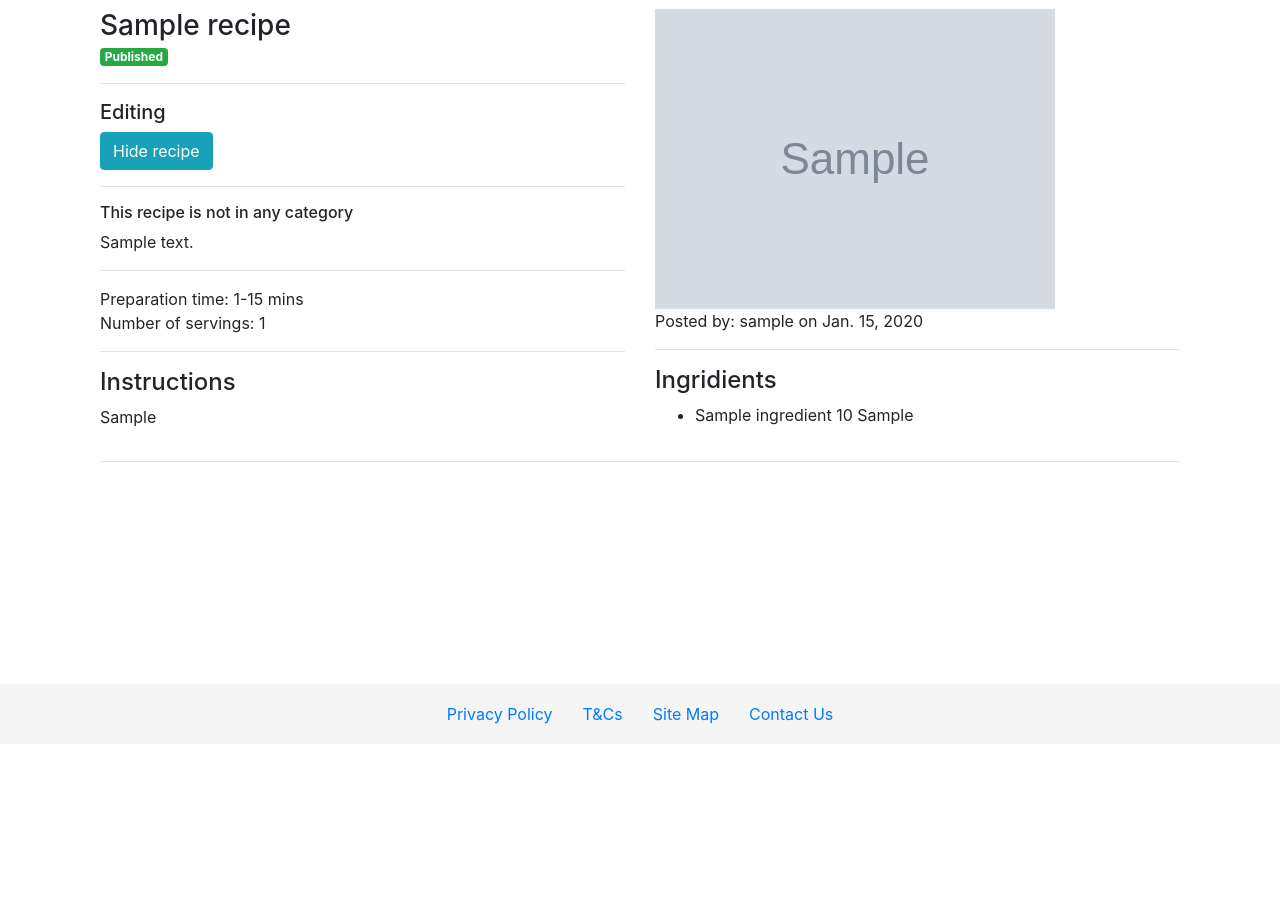
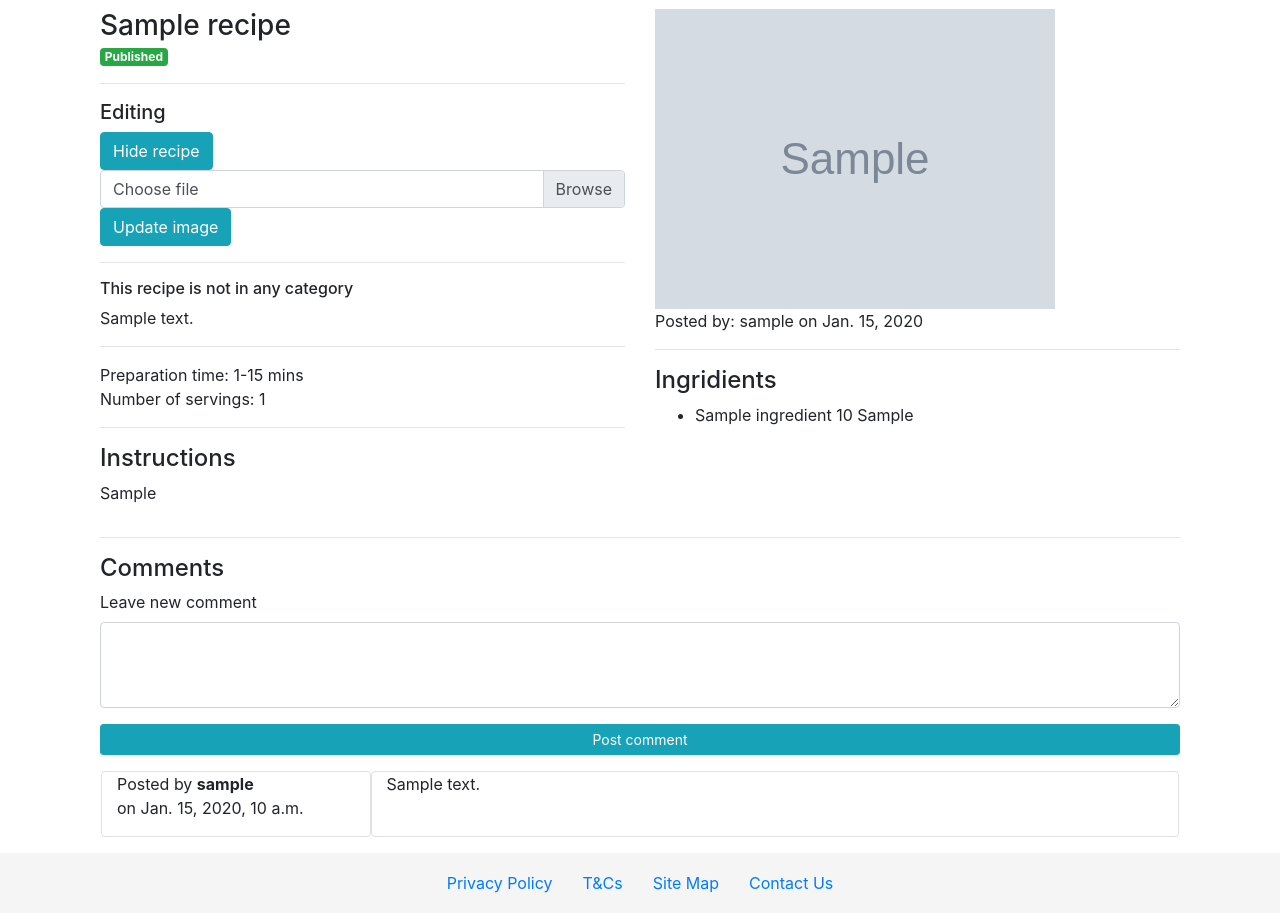
Before and after one commit to allumen/wad_coursework, a Django app: page /recipe/#/ in a window 1280 px wide. Shown: the part 56-969 px from the top of the page. Before the commit the page ends 780 px from the top, so only its background shows below. Run offline with Django 3.2, Linux system fonts and the light colour scheme; a user stored in the database is signed in; tables that the repository leaves empty hold one stand-in row (values such as "Sample post"); grey boxes marked "Sample" are stand-in pictures; some libraries are stand-ins or nearby versions.

Commit message:
add ajax recipe image editor

```diff
--- a/allgoodrecipes/models.py
+++ b/allgoodrecipes/models.py
@@ -2,6 +2,15 @@ from django.db import models
 from django.template.defaultfilters import slugify
 from django.contrib.auth.models import User
 from datetime import datetime
+import os
+
+def recipe_image_handler(instance, filename):
+    # delete old file
+    instance.image.delete()
+    # get new file extension and save with custom name
+    image_extension = os.path.splitext(filename)[1]
+    return '/'.join(['recipe_images', instance.title, str(instance.url) + image_extension])
+
 
 class UserProfile(models.Model):
     user = models.OneToOneField(User, on_delete=models.CASCADE)
@@ -25,7 +34,8 @@ class Recipe(models.Model):
     id = models.AutoField(primary_key=True)
 
     title = models.CharField(max_length=200)
-    image = models.ImageField(upload_to='recipe_images', blank=True)
+    # user custom upload_to callable to rename uploaded images
+    image = models.ImageField(upload_to=recipe_image_handler, blank=True)
 
     user = models.ForeignKey(UserProfile, on_delete=models.PROTECT)
     url = models.CharField(max_length=200, unique=True)
@@ -85,5 +95,5 @@ class Comment(models.Model):
     id = models.AutoField(primary_key=True)
     user = models.ForeignKey(UserProfile, on_delete=models.PROTECT)
     text = models.TextField()
-    date = models.DateField(auto_now_add=True)
+    date = models.DateTimeField(auto_now_add=True)
     post = models.ForeignKey(Recipe, on_delete=models.CASCADE)
--- a/allgoodrecipes/views.py
+++ b/allgoodrecipes/views.py
@@ -5,7 +5,7 @@ from django.contrib.auth.decorators import login_required
 from django.urls import reverse
 from django.http import HttpResponse, HttpResponseRedirect, Http404, JsonResponse
 from allgoodrecipes.forms import UserForm, UserProfileForm, RecipeForm
-from allgoodrecipes.models import Recipe, UserProfile, Ingredient, Ingredient, Unit
+from allgoodrecipes.models import Recipe, UserProfile, Ingredient, Ingredient, Unit, Comment
 from django.contrib.auth.models import User
 
 def index(request):
@@ -18,6 +18,7 @@ def view_recipe(request, recipe_url):
     try:
         recipe = Recipe.objects.get(url=recipe_url)
         ingredients = Ingredient.objects.all()
+        comments = Comment.objects.filter(post=recipe).order_by('-date')
 
         try:
             preparation_time = {1:"1-15 mins",
@@ -32,7 +33,7 @@ def view_recipe(request, recipe_url):
         except KeyError:
             preparation_time = "Corrupt value"
 
-        return render(request, 'allgoodrecipes/view_recipe.html', context={'recipe': recipe, 'ingredients': ingredients, 'preparation_time': preparation_time})
+        return render(request, 'allgoodrecipes/view_recipe.html', context={'recipe': recipe, 'ingredients': ingredients, 'preparation_time': preparation_time, 'comments': comments})
     except Recipe.DoesNotExist:
         raise Http404
 
@@ -41,13 +42,27 @@ def edit_recipe(request, recipe_url):
     response_data = {}
 
     try:
-        action = request.GET.get('action', None)
+        action = request.GET.get('action')
+        if action is None:
+            action = request.POST.get('action')
+
+        recipe = Recipe.objects.get(url=recipe_url)
+
         if action == "change_public":
-            recipe = Recipe.objects.get(url=recipe_url)
             recipe.public = not recipe.public
             recipe.save()
 
             response_data["status"] = "success"
+        elif action == "update_image":
+            image = request.FILES.get('imageFile')
+            if image is not None:
+                recipe.image = image
+                recipe.save()
+                response_data["status"] = "success"
+            else:
+                response_data["status"] = "fail"
+
+        print('returning', response_data)
         return JsonResponse(response_data)
     except Recipe.DoesNotExist:
         response_data["status"] = "fail"
@@ -217,12 +232,28 @@ def user_logout(request):
     return HttpResponseRedirect(reverse('index'))
 
 @login_required
-def add_comment(request, pk):
-  post = get_object_or_404(Post, pk=pk)
-  comment = comment(
-      user = UserProfile.objects.get(request.user),
-      text = request.POST['comment'],
-      post = Post.objects.get(request.title),
-      )
-  comment.save()
-  return HttpResponseRedirect(reverse('allgoodrecipes.view_recipe'))
+def add_comment(request):
+    try:
+        url = request.POST.get('post_url')
+        post = Recipe.objects.get(url=url)
+        text = request.POST.get('comment_text')
+        user = UserProfile.objects.get(user=request.user)
+        if text is None or text == "" or text.isspace() or len(text.strip()) < 10:
+            raise ValueError
+
+        comment = Comment(
+          user = user,
+          text = text,
+          post = post,
+          )
+        comment.save()
+
+        return JsonResponse({"status": "success",
+                             "new_comment_user": user.user.username,
+                             "new_comment_date": comment.date.strftime("%B-%d, %Y, %I:%M%p")})
+    except Recipe.DoesNotExist:
+        return JsonResponse({"status": "fail",
+                             "error": "postNotFound"})
+    except ValueError:
+        return JsonResponse({"status": "fail",
+                             "error": "commentTextEmpty or too short (less than 10 chars)"})
--- a/templates/allgoodrecipes/base.html
+++ b/templates/allgoodrecipes/base.html
@@ -13,7 +13,6 @@
 
         <link href="{% static "style.css" %}" rel="stylesheet">
 
-        <script src="/docs/4.3/dist/js/bootstrap.bundle.min.js" integrity="sha384-xrRywqdh3PHs8keKZN+8zzc5TX0GRTLCcmivcbNJWm2rs5C8PRhcEn3czEjhAO9o" crossorigin="anonymous"></script></body>
         <!-- Optional JavaScript -->
         <!-- jQuery first, then Popper.js, then Bootstrap JS -->
         <script src="https://ajax.googleapis.com/ajax/libs/jquery/3.3.1/jquery.min.js"></script>
--- a/templates/allgoodrecipes/view_recipe.html
+++ b/templates/allgoodrecipes/view_recipe.html
@@ -29,7 +29,12 @@
                 {% else %}
                     <button type="submit" class="btn btn-warning" id="publish_recipe">Publish recipe</button>
                 {% endif %}
-              </div>
+                <div class="custom-file">
+                    <input type="file" accept="image/*" class="custom-file-input" name="new_picture" id="new_picture_upload" />
+                    <label class="custom-file-label" for="new_picture">Choose file</label>
+                </div>
+                <button type="submit" class="btn btn-info" id="update_image">Update image</button>
+            </div>
             {% endif %}
             <hr />
 
@@ -84,11 +89,73 @@
     </div>
   </div>
   <hr />
+  <div class="row">
+    <div class="col-lg-12">
+        <h4>Comments</h4>
+        {% if True %}
+        <div class="form-group">
+            <label for="textfield-comment-text">Leave new comment</label>
+            <textarea class="form-control mb-3" name="" id="textfield-comment-text" rows="3"></textarea>
+        </div>
+        <input type="submit" class="btn btn-info btn-sm btn-block" name="submit" id="btn-comment-post" value="Post comment" />
+        {% endif %}
+    </div>
+  </div>
+  <div id="comments-block">
+    {% for comment in comments %}
+    <div class="comment row p-3">
+        <div class="col-lg-3 p-auto border rounded">
+        <p>Posted by <b>{{ comment.user }}</b><br>on {{ comment.date }}</p>
+        </div>
+        <div class="col-lg-9 p-auto border rounded">
+        {{ comment.text }}
+        </div>
+    </div>
+    {% endfor %}
+  </div>
 </div>
 {% endblock %}
 
 {% block javascript %}
-  <script>
+{% csrf_token %}
+<script type="text/javascript">
+// using jQuery
+var csrftoken = jQuery("[name=csrfmiddlewaretoken]").val();
+</script>
+<script>
+    function csrfSafeMethod(method) {
+        // these HTTP methods do not require CSRF protection
+        return (/^(GET|HEAD|OPTIONS|TRACE)$/.test(method));
+    }
+
+    $.ajaxSetup({
+        beforeSend: function(xhr, settings) {
+            if (!csrfSafeMethod(settings.type) && !this.crossDomain) {
+                xhr.setRequestHeader("X-CSRFToken", csrftoken);
+            }
+        }
+    });
+
+    $("#btn-comment-post").click(function () {
+      text = $("#textfield-comment-text").val();
+      $.ajax({
+        url: '/add_comment/',
+        type: "POST",
+        dataType: 'json',
+        data: {'action': 'addComment',
+               'post_url': '{{ recipe.url }}',
+               'comment_text': text
+                },
+        success: function (data) {
+            if (data.status === "success") {
+                $("#comments-block").prepend('<div class="comment row p-3"><div class="col-lg-3 p-auto border rounded"><p>Posted by <b>'+ data.new_comment_user + "</b><br>on " + data.new_comment_date +'</p></div><div class="col-lg-9 p-auto border rounded">' + text + '</div></div>')
+            } else {
+                alert("Fail! Error:" + data.error);
+            }
+        }
+      });
+    });
+
     $("#publish_recipe").click(function () {
       $.ajax({
         url: '/recipe/{{ recipe.url }}/edit/',
@@ -119,5 +186,36 @@
         }
       });
     });
+
+    $("#update_image").click(function () {
+        image = $('#new_picture_upload')[0];
+
+        var imageForm = new FormData();
+
+        if (image && image.files[0]) {
+            imageForm.append('action', 'update_image');
+            imageForm.append('imageFile', image.files[0]);
+        } else {
+            alert("error!");
+            return false;
+        }
+
+
+      $.ajax({
+        url: '/recipe/{{ recipe.url }}/edit/',
+        type: "POST",
+        data: imageForm,
+        success: function (data) {
+            if (data.status === "success") {
+                alert("Sucess!");
+            } else {
+                alert("Fail");
+            }
+        },
+        contentType: false,
+        processData: false
+      });
+    });
   </script>
+  <script src="{% static "scripts/uploadFileLabelChanger.js" %}"></script>
 {% endblock %}
```
Also changed, not shown: static/scripts/djangoGetCSRF.js (added, +15 -0 lines), allgoodrecipes/migrations/0002_auto_20190322_1353.py (added), media/recipe_images/bbbbbbbbbbbbbbb/bbbbbbbbbbbbbbb-2019-03-22.jpg (added), media/recipe_images/bbbbbbbbbbbbbbb/bbbbbbbbbbbbbbb-2019-03-22.png (added), media/recipe_images/bbbbbbbbbbbbbbb/bbbbbbbbbbbbbbb-2019-03-22_GnzNYtv.png (added), media/recipe_images/videoblocks-fire-sparks-from-campfire-over-dark-background-loop_rmygdhchg__E3JtuCe.png (added).
